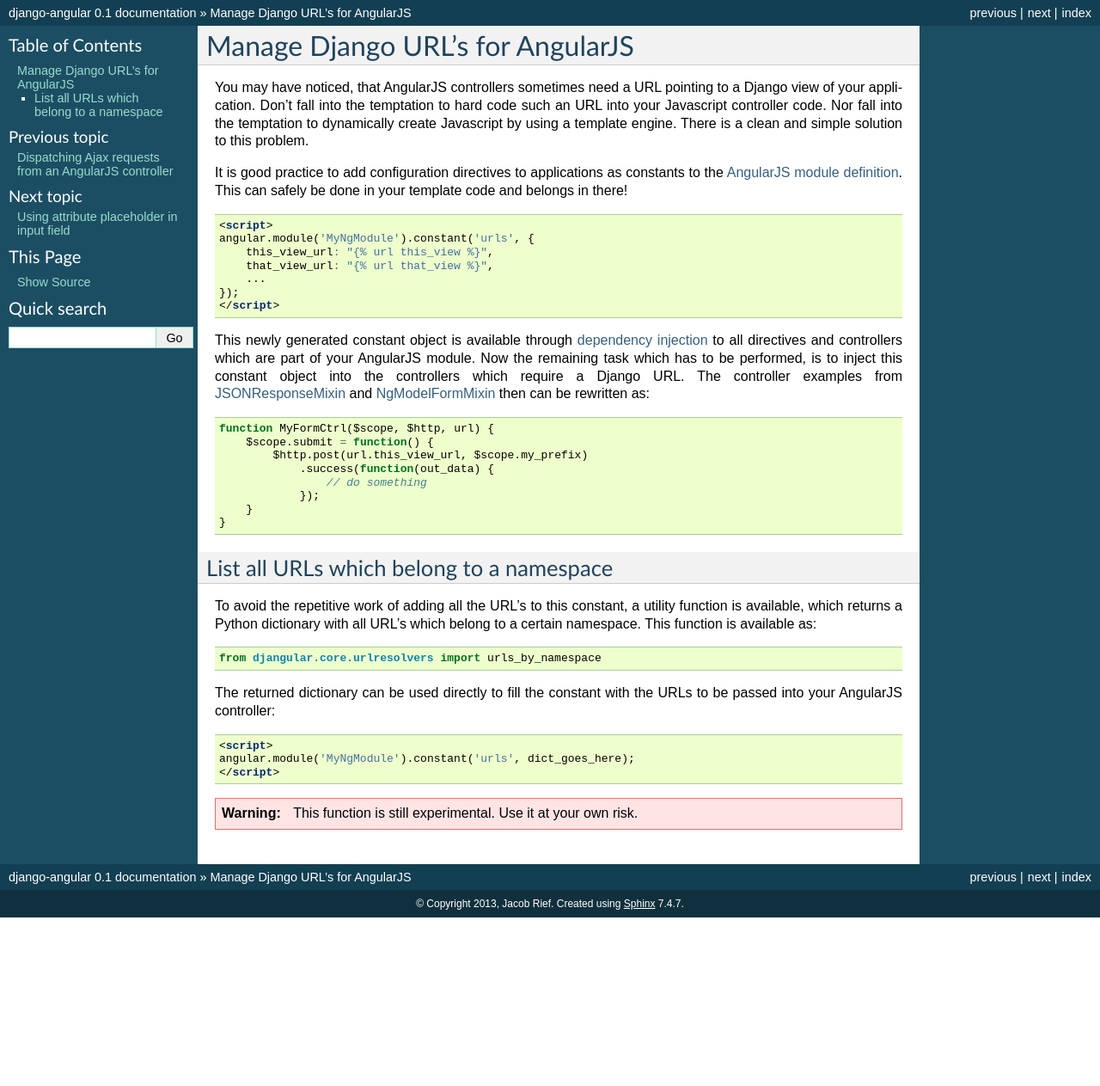
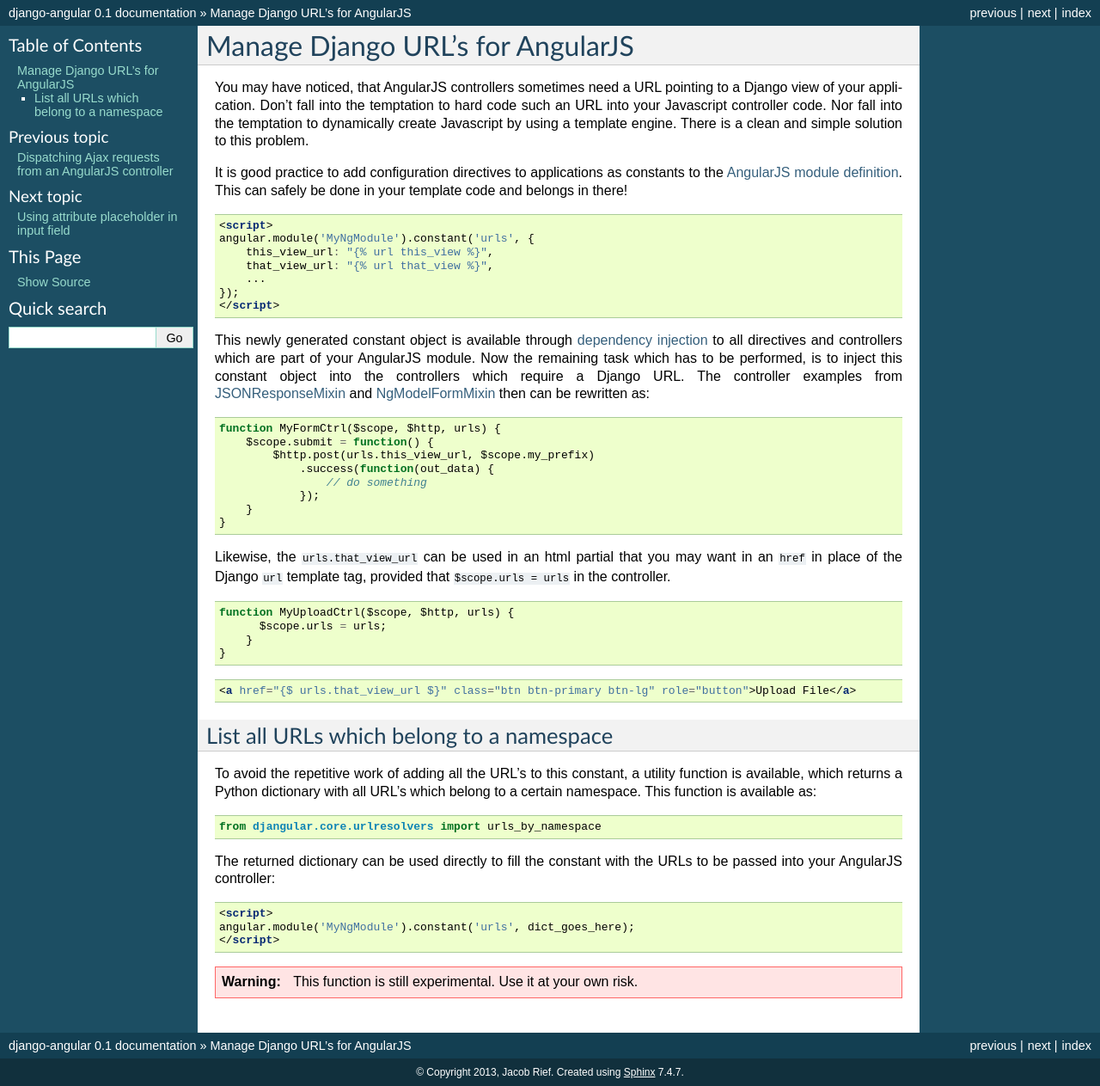
Before and after one commit to jrief/django-angular, a Sphinx documentation site: the page built from docs/manage-urls.rst, in a window 1280 px wide. Shown: the whole page at 86% size. Built offline with Sphinx 7.4.7, drawn with Linux system fonts in a browser that asks for light colours; before the commit the page ends 1067 px from its top, so only the background shows below that.

Commit message:
adds to URLs documentation for URL usage within an angular html partial, and fixes typo

```diff
--- a/docs/manage-urls.rst
+++ b/docs/manage-urls.rst
@@ -30,14 +30,31 @@ The controller examples from :ref:`JSONResponseMixin <dispatch-ajax-request-exam
 
 .. code-block:: javascript
 
-  function MyFormCtrl($scope, $http, url) {
+  function MyFormCtrl($scope, $http, urls) {
       $scope.submit = function() {
-          $http.post(url.this_view_url, $scope.my_prefix)
+          $http.post(urls.this_view_url, $scope.my_prefix)
               .success(function(out_data) {
                   // do something
               });
       }
   }
+
+Likewise, the ``urls.that_view_url`` can be used in an html partial that you may want in an
+``href`` in place of the Django ``url`` template tag, provided that ``$scope.urls = urls``
+in the controller.
+
+.. code-block:: javascript
+
+  function MyUploadCtrl($scope, $http, urls) {
+        $scope.urls = urls;
+      }
+  }
+
+.. code-block:: html
+
+   <a href="{$ urls.that_view_url $}" class="btn btn-primary btn-lg" role="button">Upload File</a>
+
+
 
 List all URLs which belong to a namespace
 ------------------------------------------
```
